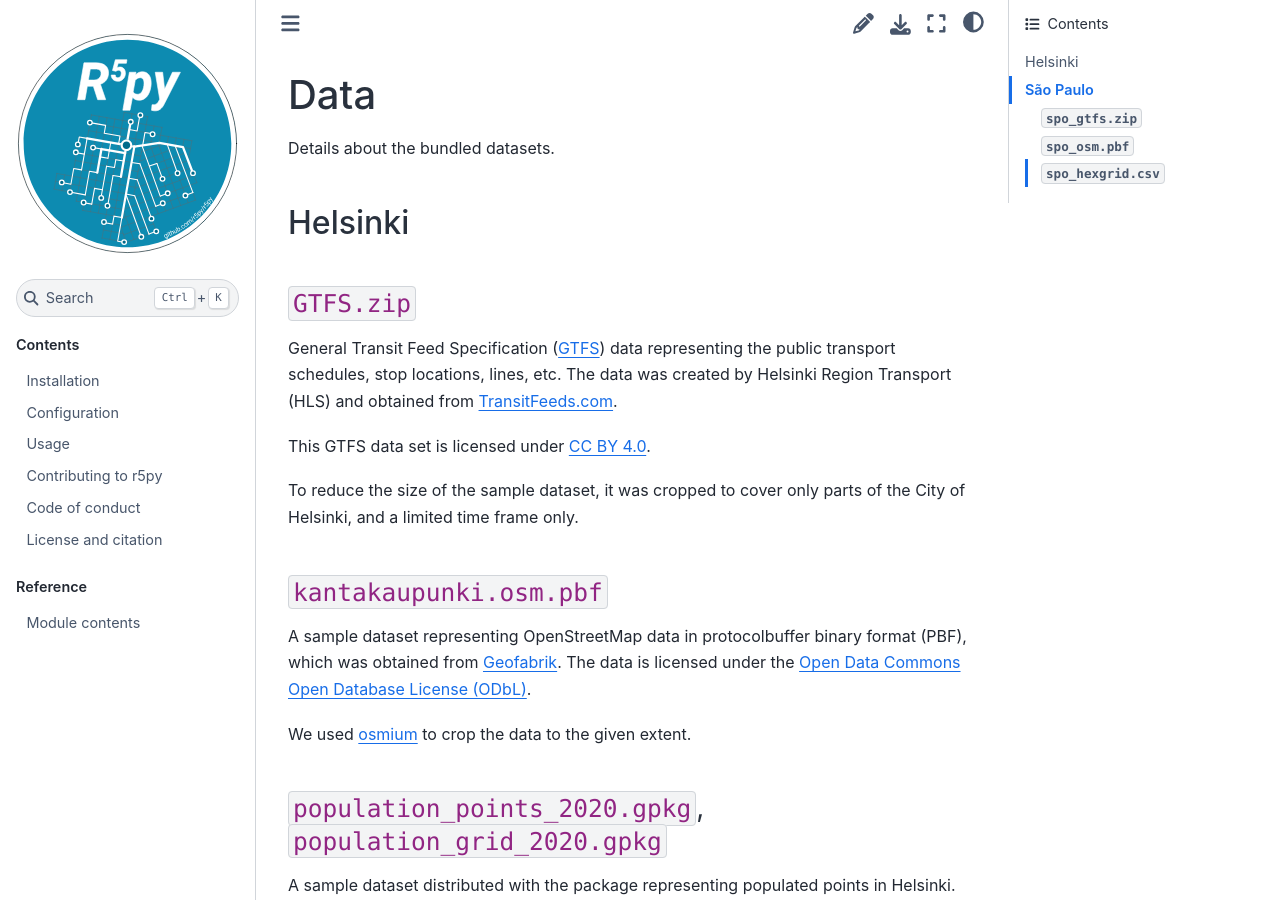
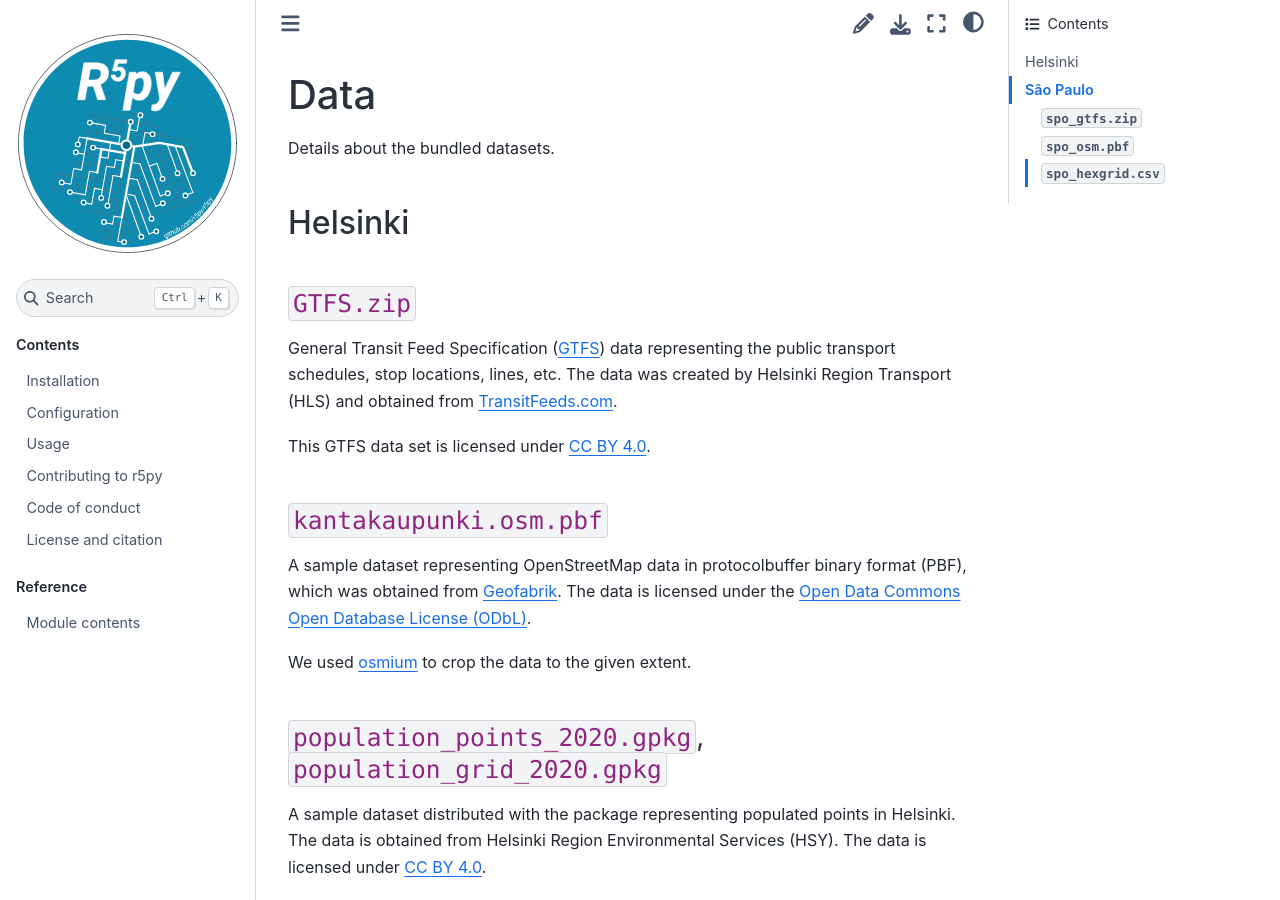
Before and after one commit to r5py/r5py, a Sphinx documentation site: the page built from docs/data/README.md, in a window 1280 px wide and 900 px high. Built offline with Sphinx 7.4.7 and the Sphinx Book theme 1.1.4, drawn with Linux system fonts in a browser that asks for light colours.

Commit message:
uncompressed GTFS file for tests
(compression - using gtfstidy - had
introduced mixed frequency-based/normal schedules))

```diff
--- a/docs/data/README.md
+++ b/docs/data/README.md
@@ -13,9 +13,6 @@
 [TransitFeeds.com](https://transitfeeds.com/p/helsinki-regional-transport/735).
 
 This GTFS data set is licensed under [CC BY 4.0](https://creativecommons.org/licenses/by/4.0/).
-
-To reduce the size of the sample dataset, it was cropped to cover only parts of the City of Helsinki,
-and a limited time frame only.
 
 
 ### `kantakaupunki.osm.pbf`
```
Also changed, not shown: 1 other file.
